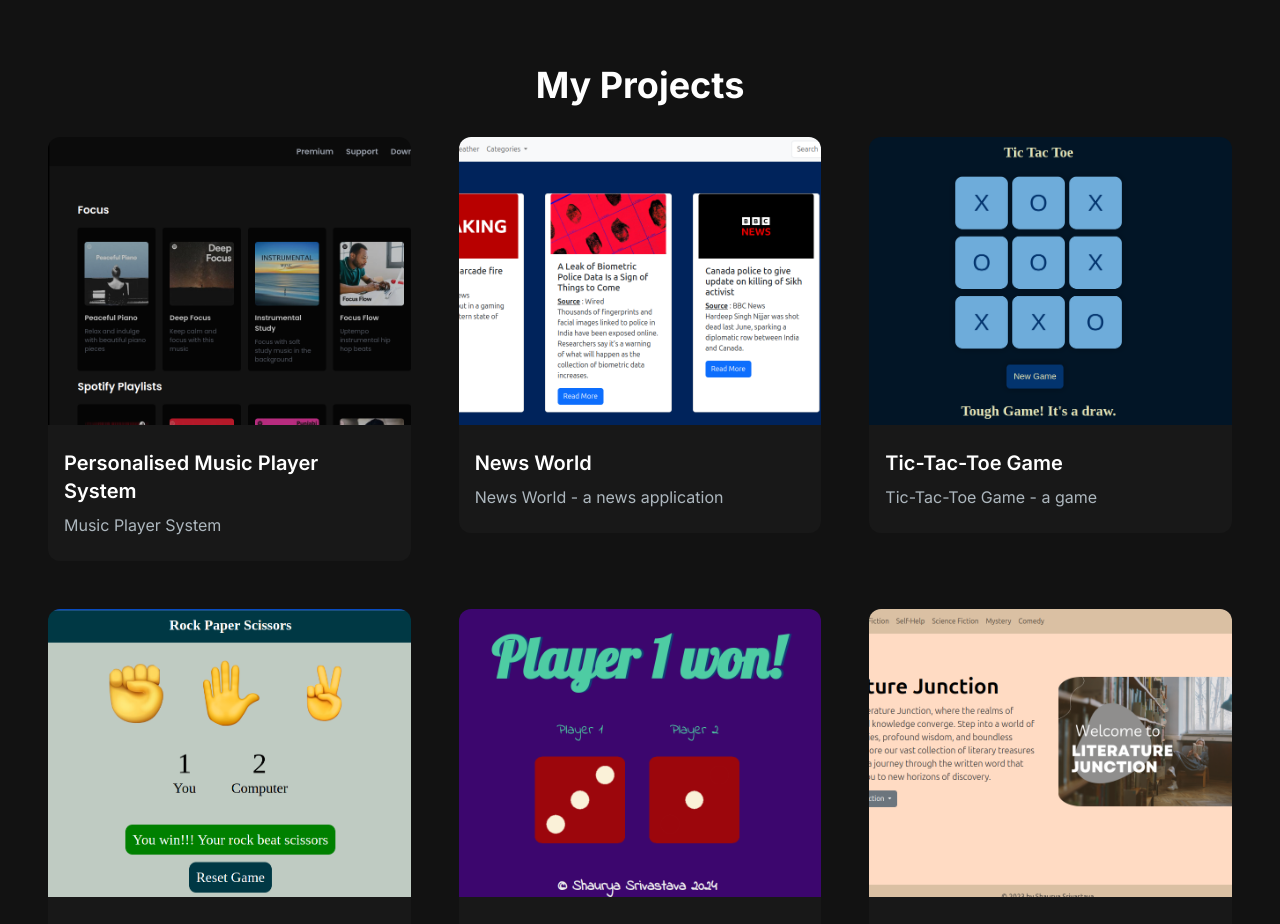
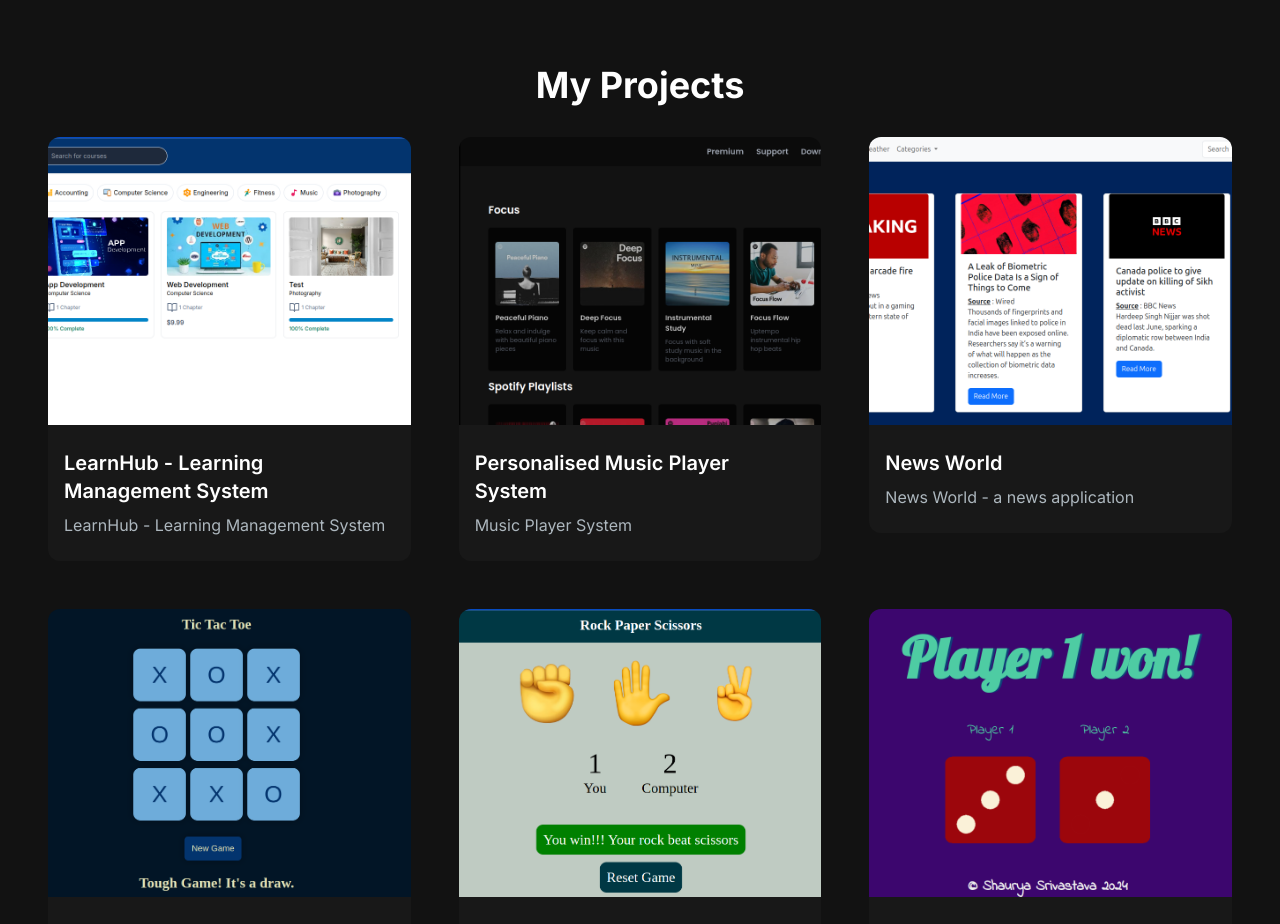
Before and after one commit to ss-coder30/Shaurya-Next-Portfolio, a Next.js app: page / in a window 1280 px wide. Shown: the part 1340-2264 px from the top of the page. Built offline with nearby package versions, Linux system fonts and the light colour scheme.

Commit message:
project added

```diff
--- a/app/components/ProjectsSection.jsx
+++ b/app/components/ProjectsSection.jsx
@@ -8,10 +8,19 @@ import literatureJunctionImage from "../../public/images/projects/literatureJunc
 import drumkitImage from "../../public/images/projects/drumkit.png";
 import ticTacToe from "../../public/images/projects/ticTacToe.png";
 import rockPaperScissorsGameImage from "../../public/images/projects/rockPaperScissors.png";
+import learnHubImage from "../../public/images/projects/learnHub.png";
 import { useRef } from "react";
 import { motion, useInView } from "framer-motion";
 
 const projectsData = [
+  {
+    id: 1,
+    title: "LearnHub - Learning Management System",
+    description: "LearnHub - Learning Management System",
+    image: learnHubImage,
+    gitUrl: "https://github.com/ss-coder30/LearnHub-Project",
+    previewUrl: "https://learn-hub-project-xi.vercel.app/",
+  },
   {
     id: 1,
     title: "Personalised Music Player System",
```
Also changed, not shown: public/images/projects/learnHub.png (added).
